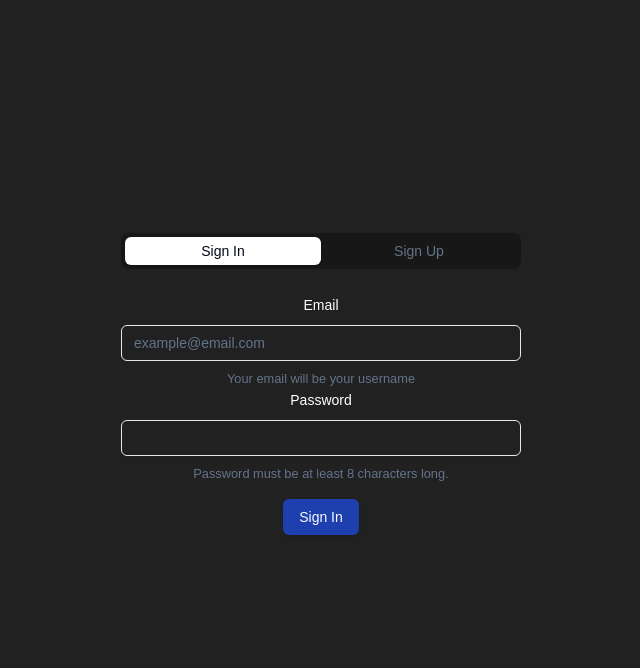
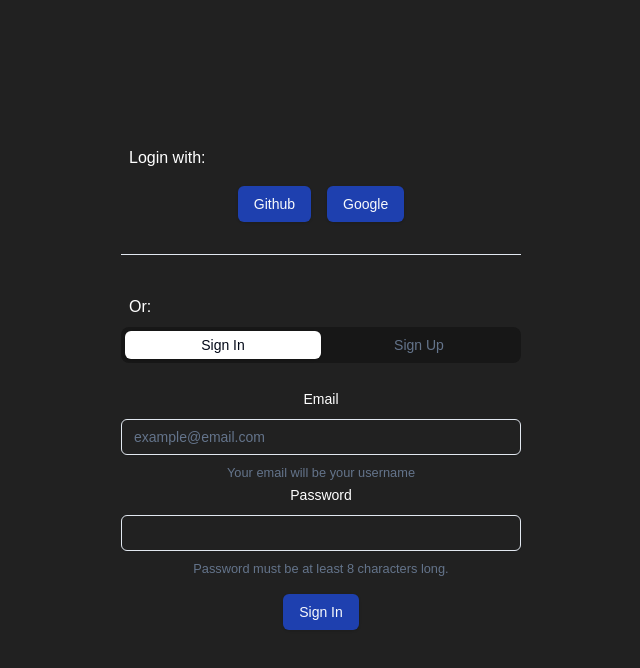
Before and after one commit to vikramsingh13/ai-tutor, a Next.js app: page /login/1 in a window 1280 px wide. Shown: the top 668 px of the page, without its empty margins (319-959 px from the left). Built offline with nearby package versions, Linux system fonts and the light colour scheme.

Commit message:
oauth buttons added in login page that redirects to the oauth options

```diff
--- a/app/login/[loginType]/page.tsx
+++ b/app/login/[loginType]/page.tsx
@@ -2,7 +2,7 @@
 
 import { useState } from "react";
 // Import navigation hooks to help with redirection and getting query params.
-import { useParams } from "next/navigation";
+import { useParams, useRouter } from "next/navigation";
 // Import the login types to decide whether to render signin or signup forms.
 import { UserLoginType } from "@/types/types";
 // Import Zod to help with validation and form schema.
@@ -28,6 +28,8 @@ import { Tabs, TabsContent, TabsList, TabsTrigger } from "@/components/ui/tabs";
 
 // Login component will render the sign in and sign up pages.
 const Login = () => {
+  // Initialize the router from next/navigation.
+  const router = useRouter();
   // Defines the form using useForm hook.
   const form = useForm();
 
@@ -59,13 +61,30 @@ const Login = () => {
     console.log("login/[loginType]/page: User tried to sign up!");
   };
 
+  // Handles OAuth button click.
+  const handleOAuthButtonClick = () => {
+    // Go to the api OAuth sign in page.
+    router.push(`/api/auth/signin`);
+  };
+
   // Get the login type from the query params
   const { loginTypeFromParams } = useParams();
   // Use state to track whether the user wants to sign in or sign up.
   const [loginType, setLoginType] = useState(loginTypeFromParams);
   return (
-    <div className="flex flex-grow justify-center text-center items-center w-full min-h-screen">
-      <Tabs defaultValue={UserLoginType.SIGN_IN} className="w-[400px]">
+    <div className="flex flex-col flex-grow justify-center text-center items-center w-full min-h-screen ">
+      <div className="flex flex-col w-[400px] m-4">
+        <h1 className="p-2 text-left">Login with:</h1>
+        <div className="flex w-full p-2 justify-center gap-4">
+          <Button onClick={handleOAuthButtonClick}>Github</Button>
+          <Button onClick={handleOAuthButtonClick}>Google</Button>
+        </div>
+        <br />
+        <hr />
+      </div>
+      <div  className="w-[400px] m-4">
+        <h1 className="p-2 text-left">Or:</h1>
+        <Tabs defaultValue={UserLoginType.SIGN_IN}>
           {/* List of tabs we have. Use grid to style the tab buttons properly.*/}
           <TabsList className="grid w-full grid-cols-2">
             {/* Trigger values to display the respective TabsContent. */}
@@ -127,7 +146,9 @@ const Login = () => {
                   )}
                 />
                 {/* Sign In button. The submit handler passed on to the onSubmit as prop of the form tag will be triggered on clicking this button.*/}
-              <Button type="submit" className="my-4">Sign In</Button>
+                <Button type="submit" className="my-4">
+                  Sign In
+                </Button>
               </form>
             </Form>
           </TabsContent>
@@ -186,12 +207,15 @@ const Login = () => {
                   )}
                 />
                 {/* Sign In button. The submit handler passed on to the onSubmit as prop of the form tag will be triggered on clicking this button.*/}
-              <Button type="submit" className="my-4">Sign Up</Button>
+                <Button type="submit" className="my-4">
+                  Sign Up
+                </Button>
               </form>
             </Form>
           </TabsContent>
         </Tabs>
       </div>
+    </div>
   );
 };
 
```
Lines whose indentation alone changed are shown as unchanged.
